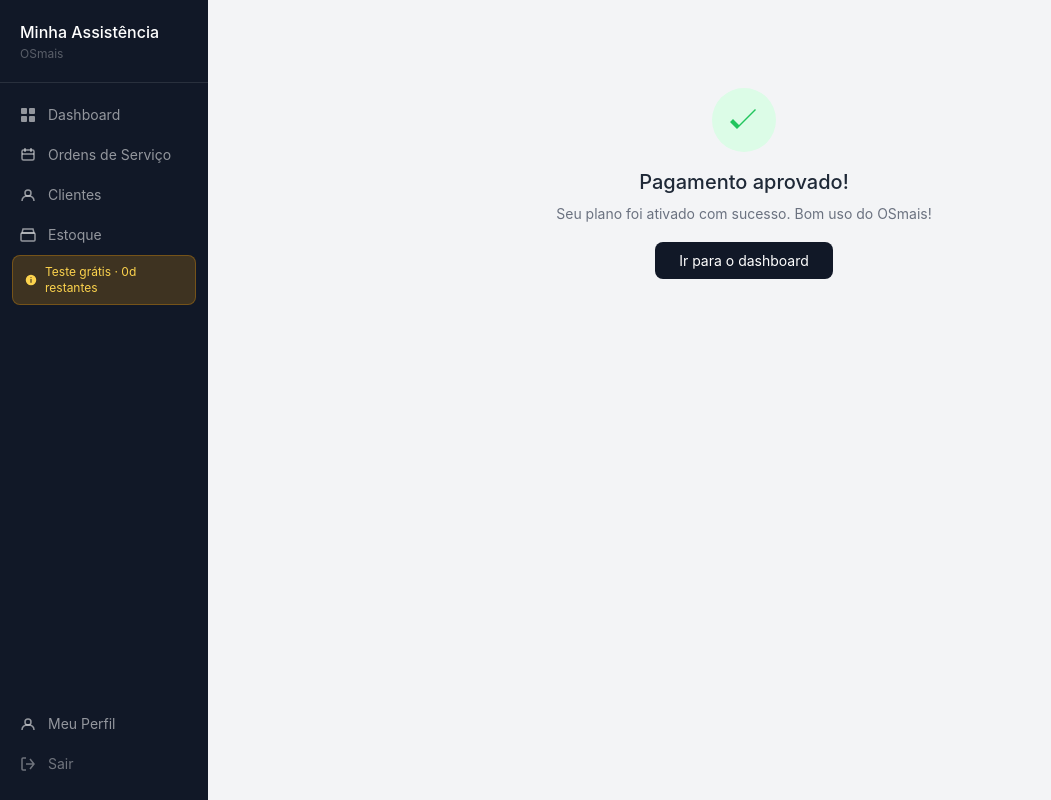
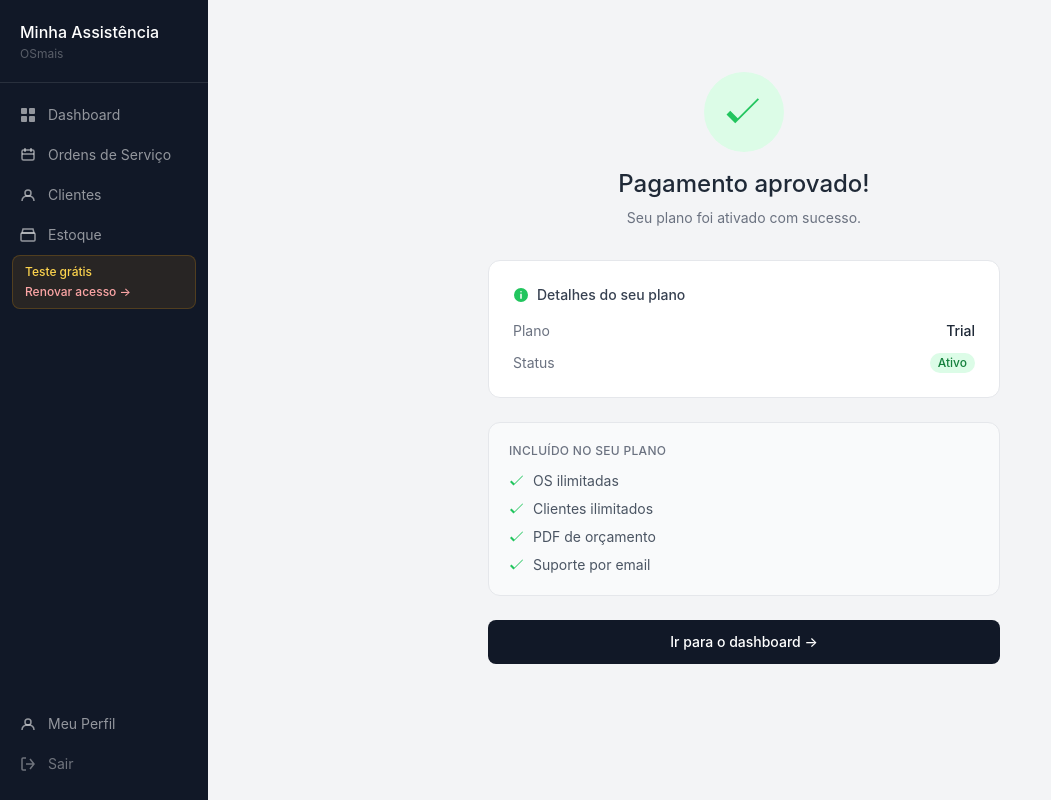
Before and after one commit to IsaacAguiar027/Osmais_SaaS, a Flask app: page /pagamento/sucesso in a window 1280 px wide. Shown: the whole page, without its empty margins (0-1051 px from the left). Run offline with Flask 3, Linux system fonts and the light colour scheme; the visitor is signed in with stand-in values (Sample User, id 1); some libraries are stand-ins or nearby versions.

Commit message:
Adicionando confirmação de pagamento/ informação do plano

```diff
--- a/app/routes/pagamento.py
+++ b/app/routes/pagamento.py
@@ -24,7 +24,7 @@ def mp_criar_preferencia(plano, usuario_id, email):
         titulo = 'OSmais — Plano Anual'
         preco = preco_anual
 
-    base_url = os.environ.get('MP_BASE_URL', request.host_url.rstrip('/'))
+    base_url = request.host_url.rstrip('/')
 
     dados = {
         'items': [{
@@ -65,6 +65,48 @@ def mp_criar_preferencia(plano, usuario_id, email):
         return None
 
 
+
+
+def mp_criar_assinatura(plano, usuario_id, email):
+    """Cria assinatura recorrente no Mercado Pago (débito automático)"""
+    access_token = os.environ.get('MP_ACCESS_TOKEN')
+    preco_mensal = float(os.environ.get('MP_PRECO_MENSAL', 59.00))
+    base_url = os.environ.get('MP_BASE_URL', request.host_url.rstrip('/'))
+
+    dados = {
+        'reason': 'OSmais — Plano Mensal',
+        'auto_recurring': {
+            'frequency': 1,
+            'frequency_type': 'months',
+            'transaction_amount': preco_mensal,
+            'currency_id': 'BRL'
+        },
+        'payer_email': email,
+        'external_reference': f'{usuario_id}:{plano}',
+        'back_url': f'{base_url}/pagamento/sucesso',
+        'notification_url': f'{base_url}/pagamento/webhook'
+    }
+
+    url = 'https://api.mercadopago.com/preapproval'
+    req = urllib.request.Request(
+        url,
+        data=json.dumps(dados).encode('utf-8'),
+        headers={
+            'Authorization': f'Bearer {access_token}',
+            'Content-Type': 'application/json'
+        },
+        method='POST'
+    )
+
+    try:
+        with urllib.request.urlopen(req) as resp:
+            resultado = json.loads(resp.read().decode())
+            return resultado
+    except urllib.error.HTTPError as e:
+        erro = e.read().decode()
+        print(f'[MP] Erro ao criar assinatura: {erro}')
+        return None
+
 @pagamento_bp.route('/planos')
 @login_required
 def planos():
@@ -80,17 +122,25 @@ def planos():
 @pagamento_bp.route('/assinar/<plano>')
 @login_required
 def assinar(plano):
-    if plano not in ('mensal', 'anual'):
+    if plano not in ('mensal', 'anual', 'mensal_recorrente'):
         flash('Plano inválido.', 'erro')
         return redirect(url_for('pagamento.planos'))
 
+    # Plano mensal recorrente usa API de assinaturas
+    if plano == 'mensal_recorrente':
+        resultado = mp_criar_assinatura('mensal', current_user.id, current_user.email)
+        if not resultado:
+            flash('Erro ao criar assinatura. Tente novamente.', 'erro')
+            return redirect(url_for('pagamento.planos'))
+        return redirect(resultado['init_point'])
+
+    # Plano avulso (mensal ou anual)
     resultado = mp_criar_preferencia(plano, current_user.id, current_user.email)
 
     if not resultado:
         flash('Erro ao conectar com Mercado Pago. Tente novamente.', 'erro')
         return redirect(url_for('pagamento.planos'))
 
-    # Redireciona para o checkout do MP
     return redirect(resultado['init_point'])
 
 
@@ -131,11 +181,13 @@ def webhook():
     """Recebe notificações do Mercado Pago"""
     dados = request.get_json(silent=True) or {}
     tipo = dados.get('type') or request.args.get('type')
-    payment_id = dados.get('data', {}).get('id') or request.args.get('data.id')
+    resource_id = dados.get('data', {}).get('id') or request.args.get('data.id')
 
-    if tipo == 'payment' and payment_id:
-        access_token = os.environ.get('MP_ACCESS_TOKEN')
-        url = f'https://api.mercadopago.com/v1/payments/{payment_id}'
+    access_token = os.environ.get('MP_ACCESS_TOKEN')
+
+    # Pagamento avulso
+    if tipo == 'payment' and resource_id:
+        url = f'https://api.mercadopago.com/v1/payments/{resource_id}'
         req = urllib.request.Request(
             url,
             headers={'Authorization': f'Bearer {access_token}'},
@@ -144,17 +196,77 @@ def webhook():
         try:
             with urllib.request.urlopen(req) as resp:
                 pagamento = json.loads(resp.read().decode())
-
             if pagamento.get('status') == 'approved':
                 ref = pagamento.get('external_reference', '')
                 if ':' in ref:
                     usuario_id, plano = ref.split(':')
                     usuario = Usuario.query.get(int(usuario_id))
                     if usuario:
-                        _ativar_plano(usuario, plano, str(payment_id))
+                        _ativar_plano(usuario, plano, str(resource_id))
                         print(f'[MP] Plano {plano} ativado para usuário {usuario_id}')
         except Exception as e:
-            print(f'[MP] Erro no webhook: {e}')
+            print(f'[MP] Erro no webhook pagamento: {e}')
+
+    # Assinatura recorrente
+    elif tipo == 'subscription_preapproval' and resource_id:
+        url = f'https://api.mercadopago.com/preapproval/{resource_id}'
+        req = urllib.request.Request(
+            url,
+            headers={'Authorization': f'Bearer {access_token}'},
+            method='GET'
+        )
+        try:
+            with urllib.request.urlopen(req) as resp:
+                assinatura = json.loads(resp.read().decode())
+            status = assinatura.get('status')
+            ref = assinatura.get('external_reference', '')
+            print(f'[MP] Assinatura {resource_id} status={status} ref={ref}')
+            if status == 'authorized' and ':' in ref:
+                usuario_id, plano = ref.split(':')
+                usuario = Usuario.query.get(int(usuario_id))
+                if usuario:
+                    _ativar_plano(usuario, 'mensal', str(resource_id))
+                    print(f'[MP] Assinatura ativada para usuário {usuario_id}')
+            elif status in ('cancelled', 'paused') and ':' in ref:
+                usuario_id, _ = ref.split(':')
+                usuario = Usuario.query.get(int(usuario_id))
+                if usuario and usuario.plano == 'mensal':
+                    # Não cancela imediatamente — deixa expirar naturalmente
+                    print(f'[MP] Assinatura {status} para usuário {usuario_id}')
+        except Exception as e:
+            print(f'[MP] Erro no webhook assinatura: {e}')
+
+    # Cobrança recorrente (renovação automática)
+    elif tipo == 'subscription_authorized_payment' and resource_id:
+        url = f'https://api.mercadopago.com/authorized_payments/{resource_id}'
+        req = urllib.request.Request(
+            url,
+            headers={'Authorization': f'Bearer {access_token}'},
+            method='GET'
+        )
+        try:
+            with urllib.request.urlopen(req) as resp:
+                cobranca = json.loads(resp.read().decode())
+            if cobranca.get('status') == 'processed':
+                preapproval_id = cobranca.get('preapproval_id')
+                # Busca a assinatura para pegar o external_reference
+                url2 = f'https://api.mercadopago.com/preapproval/{preapproval_id}'
+                req2 = urllib.request.Request(
+                    url2,
+                    headers={'Authorization': f'Bearer {access_token}'},
+                    method='GET'
+                )
+                with urllib.request.urlopen(req2) as resp2:
+                    assinatura = json.loads(resp2.read().decode())
+                ref = assinatura.get('external_reference', '')
+                if ':' in ref:
+                    usuario_id, _ = ref.split(':')
+                    usuario = Usuario.query.get(int(usuario_id))
+                    if usuario:
+                        _ativar_plano(usuario, 'mensal', str(resource_id))
+                        print(f'[MP] Renovação automática ativada para usuário {usuario_id}')
+        except Exception as e:
+            print(f'[MP] Erro no webhook renovação: {e}')
 
     return jsonify({'status': 'ok'}), 200
 
--- a/app/templates/base.html
+++ b/app/templates/base.html
@@ -4,7 +4,6 @@
   <meta charset="UTF-8">
   <meta name="viewport" content="width=device-width, initial-scale=1.0">
   <title>OSmais {% block title %}{% endblock %}</title>
-  <link rel="shortcut icon" href="../static/img/osmais.favicon.png"  type="image/x-icon">
   <script src="https://cdn.tailwindcss.com"></script>
   <script src="https://unpkg.com/htmx.org@1.9.10"></script>
   <style>
@@ -66,20 +65,51 @@
         Estoque
       </a>
 
-      <!-- Aviso trial/expirado -->
-      {% if current_user.plano == 'trial' %}
-      <a href="{{ url_for('pagamento.planos') }}"
-         class="mx-3 mb-2 flex items-center gap-2 px-3 py-2 bg-amber-500/20 border border-amber-500/30 rounded-lg text-xs text-amber-300 hover:bg-amber-500/30 transition-all">
-        <svg class="w-3 h-3 flex-shrink-0" fill="currentColor" viewBox="0 0 16 16"><path d="M8 1a7 7 0 100 14A7 7 0 008 1zm0 3a.75.75 0 110 1.5A.75.75 0 018 4zm.75 7.75h-1.5v-5h1.5v5z"/></svg>
-        Teste grátis · {{ current_user.dias_restantes }}d restantes
-      </a>
-      {% elif not current_user.acesso_ativo %}
-      <a href="{{ url_for('pagamento.planos') }}"
-         class="mx-3 mb-2 flex items-center gap-2 px-3 py-2 bg-red-500/20 border border-red-500/30 rounded-lg text-xs text-red-300 hover:bg-red-500/30 transition-all">
-        <svg class="w-3 h-3 flex-shrink-0" fill="currentColor" viewBox="0 0 16 16"><path d="M8 1a7 7 0 100 14A7 7 0 008 1zm0 3a.75.75 0 110 1.5A.75.75 0 018 4zm.75 7.75h-1.5v-5h1.5v5z"/></svg>
-        Acesso expirado — assinar
-      </a>
-      {% endif %}
+      <!-- Info do plano na sidebar -->
+      <div class="mx-3 mb-2 px-3 py-2 rounded-lg border text-xs
+        {% if current_user.plano == 'trial' %}bg-amber-500/10 border-amber-500/20
+        {% elif current_user.plano in ('mensal', 'anual') and current_user.acesso_ativo %}bg-green-500/10 border-green-500/20
+        {% else %}bg-red-500/10 border-red-500/20{% endif %}">
+
+        <div class="flex items-center justify-between mb-1">
+          <span class="font-medium
+            {% if current_user.plano == 'trial' %}text-amber-300
+            {% elif current_user.plano in ('mensal', 'anual') and current_user.acesso_ativo %}text-green-300
+            {% else %}text-red-300{% endif %}">
+            {% if current_user.plano == 'trial' %}Teste grátis
+            {% elif current_user.plano == 'mensal' %}Plano Mensal
+            {% elif current_user.plano == 'anual' %}Plano Anual
+            {% else %}Expirado{% endif %}
+          </span>
+          {% if current_user.acesso_ativo %}
+            <span class="text-white/40">{{ current_user.dias_restantes }}d</span>
+          {% endif %}
+        </div>
+
+        {% if current_user.acesso_ativo %}
+          <div class="w-full bg-white/10 rounded-full h-1 mb-1.5">
+            {% if current_user.plano == 'trial' %}
+              {% set pct = (current_user.dias_restantes / 30 * 100) | int %}
+            {% elif current_user.plano == 'mensal' %}
+              {% set pct = (current_user.dias_restantes / 30 * 100) | int %}
+            {% else %}
+              {% set pct = (current_user.dias_restantes / 365 * 100) | int %}
+            {% endif %}
+            <div class="h-1 rounded-full
+              {% if current_user.plano == 'trial' %}bg-amber-400
+              {% else %}bg-green-400{% endif %}"
+              style="width: {{ pct if pct <= 100 else 100 }}%"></div>
+          </div>
+          <a href="{{ url_for('pagamento.planos') }}" class="text-white/30 hover:text-white/60 transition-colors">
+            {% if current_user.plano == 'trial' %}Assinar agora{% else %}Renovar plano{% endif %}
+          </a>
+        {% else %}
+          <a href="{{ url_for('pagamento.planos') }}"
+             class="text-red-300 hover:text-red-100 transition-colors font-medium">
+            Renovar acesso →
+          </a>
+        {% endif %}
+      </div>
 
       {% if current_user.is_admin %}
       <a href="{{ url_for('admin.index') }}"
--- a/app/templates/pagamento/sucesso.html
+++ b/app/templates/pagamento/sucesso.html
@@ -1,15 +1,79 @@
 {% extends "base.html" %}
 {% block title %}— Pagamento aprovado{% endblock %}
 {% block content %}
-<div class="max-w-md mx-auto text-center py-16">
-  <div class="w-16 h-16 bg-green-100 rounded-full flex items-center justify-center mx-auto mb-4">
-    <svg class="w-8 h-8 text-green-500" fill="currentColor" viewBox="0 0 16 16"><path d="M13.5 2.5l-8 8-3-3L1 9l3.5 3.5 9.5-9.5z"/></svg>
+<div class="max-w-lg mx-auto py-12">
+
+  <!-- Ícone de sucesso -->
+  <div class="text-center mb-8">
+    <div class="w-20 h-20 bg-green-100 rounded-full flex items-center justify-center mx-auto mb-4">
+      <svg class="w-10 h-10 text-green-500" fill="currentColor" viewBox="0 0 16 16">
+        <path d="M13.5 2.5l-8 8-3-3L1 9l3.5 3.5 9.5-9.5z"/>
+      </svg>
+    </div>
+    <h1 class="text-2xl font-medium text-gray-800 mb-2">Pagamento aprovado!</h1>
+    <p class="text-sm text-gray-500">Seu plano foi ativado com sucesso.</p>
   </div>
-  <h1 class="text-xl font-medium text-gray-800 mb-2">Pagamento aprovado!</h1>
-  <p class="text-sm text-gray-500 mb-6">Seu plano foi ativado com sucesso. Bom uso do OSmais!</p>
+
+  <!-- Card com detalhes do plano -->
+  <div class="bg-white rounded-xl border border-gray-200 p-6 mb-6">
+    <h2 class="text-sm font-medium text-gray-700 mb-4 flex items-center gap-2">
+      <svg class="w-4 h-4 text-green-500" fill="currentColor" viewBox="0 0 16 16">
+        <path d="M8 1a7 7 0 100 14A7 7 0 008 1zm0 3a.75.75 0 110 1.5A.75.75 0 018 4zm.75 7.75h-1.5v-5h1.5v5z"/>
+      </svg>
+      Detalhes do seu plano
+    </h2>
+    <div class="space-y-3 text-sm">
+      <div class="flex justify-between">
+        <span class="text-gray-500">Plano</span>
+        <span class="text-gray-800 font-medium capitalize">
+          {% if current_user.plano == 'mensal' %}Mensal
+          {% elif current_user.plano == 'anual' %}Anual
+          {% else %}{{ current_user.plano }}{% endif %}
+        </span>
+      </div>
+      <div class="flex justify-between">
+        <span class="text-gray-500">Status</span>
+        <span class="px-2 py-0.5 rounded-full text-xs bg-green-100 text-green-700 font-medium">Ativo</span>
+      </div>
+      {% if current_user.assinatura_expira_em %}
+      <div class="flex justify-between">
+        <span class="text-gray-500">Válido até</span>
+        <span class="text-gray-800">{{ current_user.assinatura_expira_em.strftime('%d/%m/%Y') }}</span>
+      </div>
+      <div class="flex justify-between">
+        <span class="text-gray-500">Dias restantes</span>
+        <span class="text-blue-600 font-medium">{{ current_user.dias_restantes }} dias</span>
+      </div>
+      {% endif %}
+    </div>
+  </div>
+
+  <!-- O que você tem acesso -->
+  <div class="bg-gray-50 rounded-xl border border-gray-200 p-5 mb-6">
+    <h2 class="text-xs font-medium text-gray-500 uppercase tracking-wide mb-3">Incluído no seu plano</h2>
+    <ul class="space-y-2 text-sm text-gray-600">
+      <li class="flex items-center gap-2">
+        <svg class="w-4 h-4 text-green-500 flex-shrink-0" fill="currentColor" viewBox="0 0 16 16"><path d="M13.5 2.5l-8 8-3-3L1 9l3.5 3.5 9.5-9.5z"/></svg>
+        OS ilimitadas
+      </li>
+      <li class="flex items-center gap-2">
+        <svg class="w-4 h-4 text-green-500 flex-shrink-0" fill="currentColor" viewBox="0 0 16 16"><path d="M13.5 2.5l-8 8-3-3L1 9l3.5 3.5 9.5-9.5z"/></svg>
+        Clientes ilimitados
+      </li>
+      <li class="flex items-center gap-2">
+        <svg class="w-4 h-4 text-green-500 flex-shrink-0" fill="currentColor" viewBox="0 0 16 16"><path d="M13.5 2.5l-8 8-3-3L1 9l3.5 3.5 9.5-9.5z"/></svg>
+        PDF de orçamento
+      </li>
+      <li class="flex items-center gap-2">
+        <svg class="w-4 h-4 text-green-500 flex-shrink-0" fill="currentColor" viewBox="0 0 16 16"><path d="M13.5 2.5l-8 8-3-3L1 9l3.5 3.5 9.5-9.5z"/></svg>
+        Suporte por email
+      </li>
+    </ul>
+  </div>
+
   <a href="{{ url_for('dashboard.index') }}"
-     class="bg-gray-900 text-white px-6 py-2.5 rounded-lg text-sm hover:bg-gray-800 transition-colors">
-    Ir para o dashboard
+     class="block text-center bg-gray-900 text-white py-3 rounded-lg text-sm font-medium hover:bg-gray-800 transition-colors">
+    Ir para o dashboard →
   </a>
 </div>
 {% endblock %}
```
Also changed, not shown: app/templates/pagamento/planos.html (+11 -5 lines).
